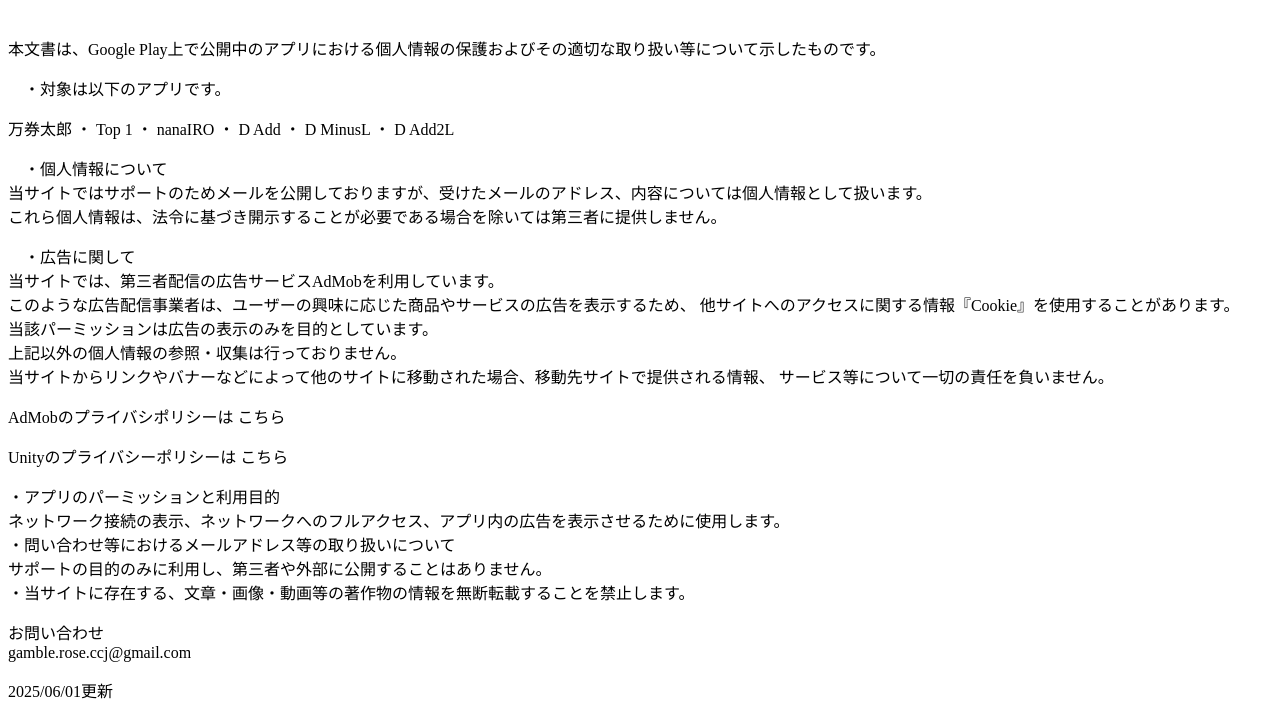
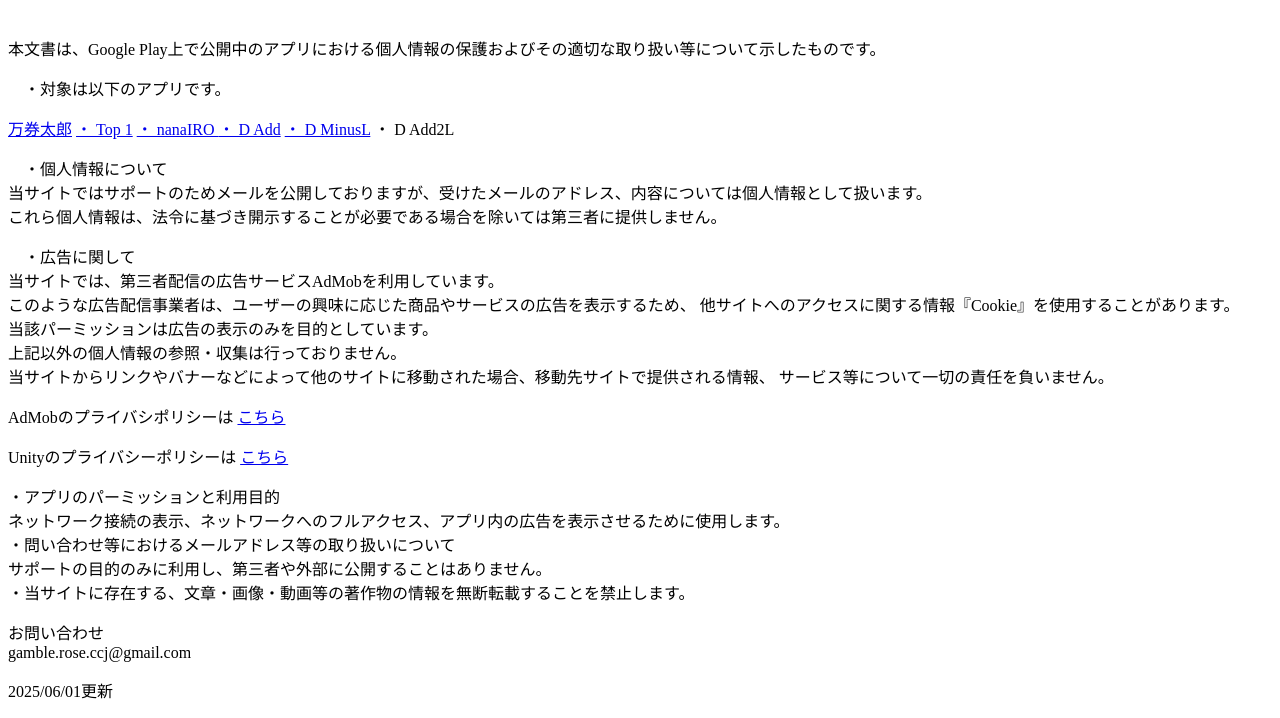
Before and after one commit to NARUTO-M-CCJ/ccjpp, a plain HTML site: page index.html in a window 1280 px wide. Shown: the part 87-805 px from the top of the page. Drawn offline with Linux system fonts and the light colour scheme.

Commit message:
Update index.html

```diff
--- a/index.html
+++ b/index.html
@@ -8,7 +8,13 @@
 <h1>プライバシーポリシー</h1><p><br></p>
 <p>本文書は、Google Play上で公開中のアプリにおける個人情報の保護およびその適切な取り扱い等について示したものです。<br></p>
 <p>&emsp;・対象は以下のアプリです。<br></p>
-<p>万券太郎 ・  Top 1 ・  nanaIRO ・  D Add ・  D MinusL ・  D Add2L<br></p>
+<p><a href="https://play.google.com/store/apps/details?id=jp.nm.keibamark&hl=ja">万券太郎</a>
+<a href="https://play.google.com/store/apps/details?id=jp.ccj.naruto.top1&hl=ja">・ Top 1</a>
+<a href="https://play.google.com/store/apps/details?id=jp.nm.nanaIRO&hl=ja">・ nanaIRO </a>
+<a href="https://play.google.com/store/apps/details?id=jp.narutoccj.delta2022&hl=ja">・ D Add</a>
+<a href= "https://play.google.com/store/apps/details?id=jp.narutoccj.delta2020c&hl=ja&gl=US">・ D MinusL</a>
+<a herf="https://play.google.com/store/apps/details?id=jp.narutoccj.dadd2&hl=ja&gl=US">・ D Add2L</a>
+<br></p>
 <p>&emsp;・個人情報について<br>
 当サイトではサポートのためメールを公開しておりますが、受けたメールのアドレス、内容については個人情報として扱います。<br>
 これら個人情報は、法令に基づき開示することが必要である場合を除いては第三者に提供しません。</p>
@@ -19,8 +25,8 @@
 上記以外の個人情報の参照・収集は行っておりません。<br>
 当サイトからリンクやバナーなどによって他のサイトに移動された場合、移動先サイトで提供される情報、 サービス等について一切の責任を負いません。
 </p>
-<p>AdMobのプライバシポリシーは こちら</p>
-<p>Unityのプライバシーポリシーは こちら</p>
+<p>AdMobのプライバシポリシーは <a href="https://support.google.com/admob/answer/6128543?hl=ja&ref_topic=2745287">こちら</a></p>
+<p>Unityのプライバシーポリシーは <a href="https://unity.com/ja/legal/privacy-policy">こちら</a></p>
 <p>・アプリのパーミッションと利用目的<br>
 ネットワーク接続の表示、ネットワークへのフルアクセス、アプリ内の広告を表示させるために使用します。<br>
 ・問い合わせ等におけるメールアドレス等の取り扱いについて<br>
```
